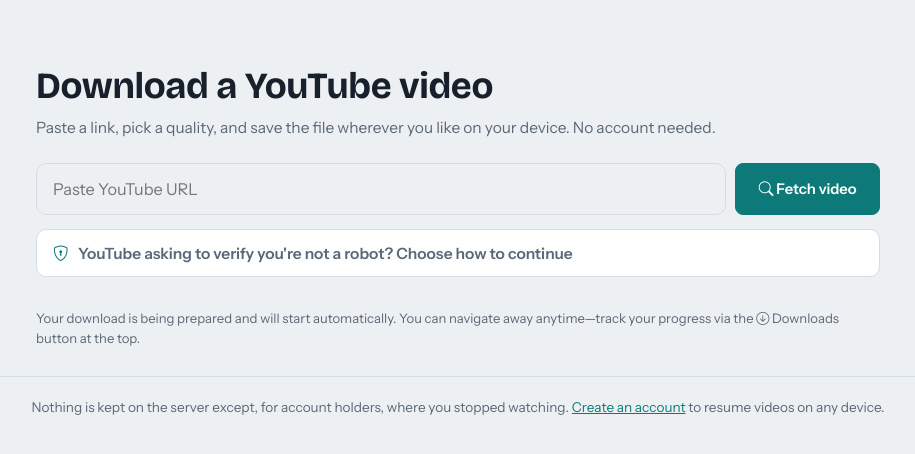
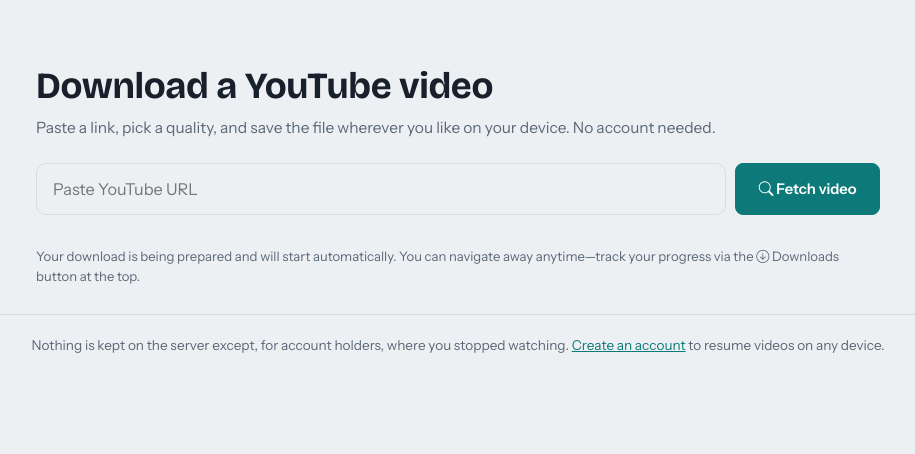
Before and after one commit to EmmanuelAdah/reelhauz_media_downloader, a Django app: page / in a window 1280 px wide. Shown: the part 65-519 px from the top of the page, without its empty margins (182-1097 px from the left). Run offline with Django 5.2, Linux system fonts and the light colour scheme; parts of the project's set-up code (start-up, migrations or seed data) failed here and were passed over; some libraries are stand-ins or nearby versions.

Commit message:
feat: hide YouTube bot verification/certificate button

```diff
--- a/downloader/templates/downloader/home.html
+++ b/downloader/templates/downloader/home.html
@@ -18,7 +18,7 @@
   </form>
   <div class="inline-error" id="fetch-error" role="alert" hidden></div>
 
-  <details class="access" id="access">
+  <details class="access" id="access" hidden>
     <summary><i class="bi bi-shield-lock"></i> YouTube asking to verify you're not a robot? Choose how to continue</summary>
     <div class="access-body">
       <div class="notice" id="access-alert" role="alert" hidden></div>
```
Also changed, not shown: downloader/templates/downloader/watch.html (+5 -5 lines).
